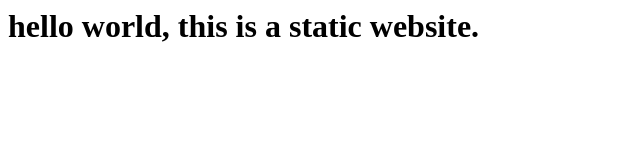
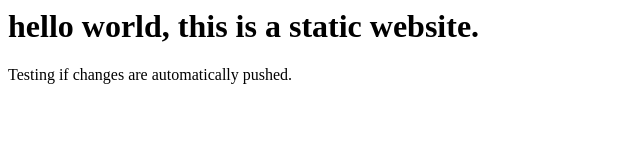
Before and after one commit to LeonardBored/codepipeline-in-class, a plain HTML site: page index.html in a window 1280 px wide. Shown: the whole page, without its empty margins (0-640 px from the left). Drawn offline with Linux system fonts and the light colour scheme.

Commit message:
updated index.html

```diff
--- a/index.html
+++ b/index.html
@@ -1 +1,2 @@
 <h1>hello world, this is a static website.</h1>
+<p>Testing if changes are automatically pushed.</p>
```
